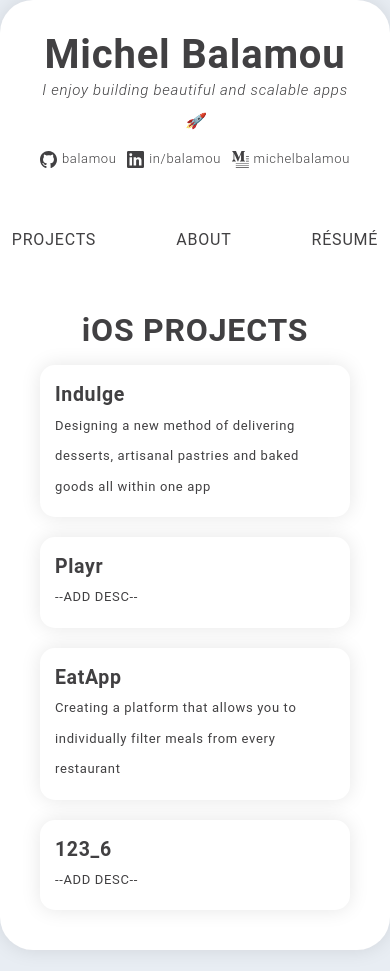
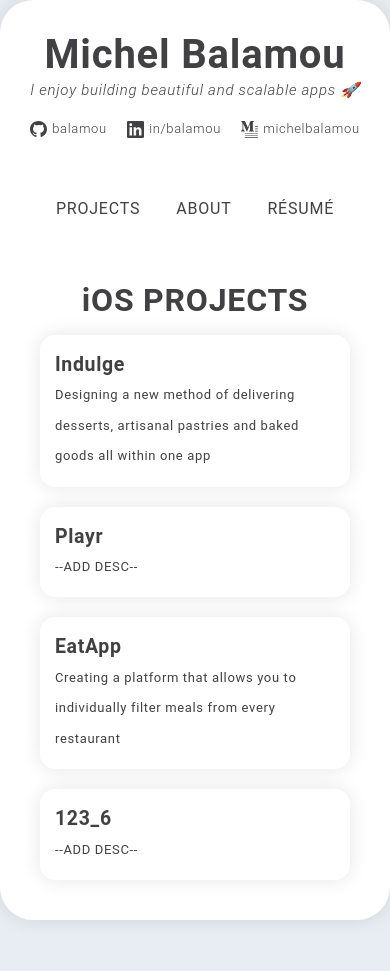
Before and after one commit to balamou/balamou.com, a PHP site: page / in a window 390 px wide. Shown: the top 971 px of the page. Run offline with PHP 8.4, Linux system fonts and the light colour scheme; some web fonts are replaced.

Commit message:
Fixed index.html header responsiveness

```diff
--- a/static/css/responsive-main.css
+++ b/static/css/responsive-main.css
@@ -50,6 +50,19 @@
 
 /* ---------------------------- PHONE DEVICES ------------------------------- */
 @media screen and (max-width: 480px) {
+  header {
+    padding: 40px 20px;
+  }
+
+  nav {
+    width: 100%;
+    justify-content: space-evenly;
+  }
+
+  nav div {
+    margin: 0px;
+  }
+
   header h1 {
     font-size: 40px;
     text-align: center;
```
